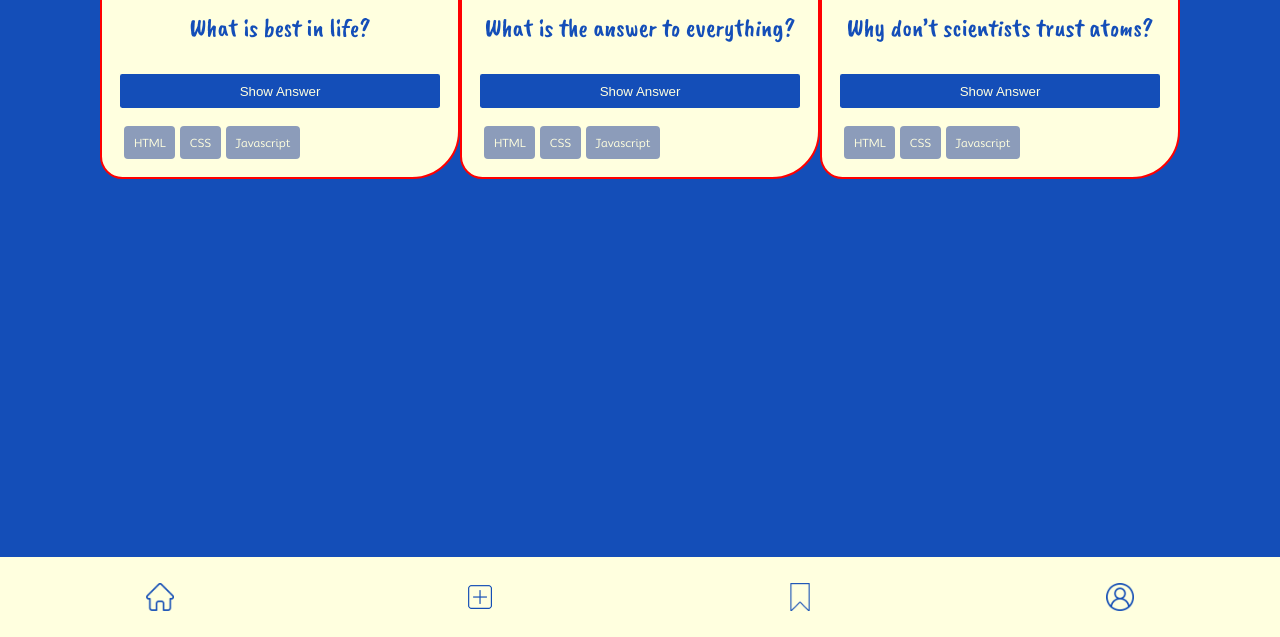
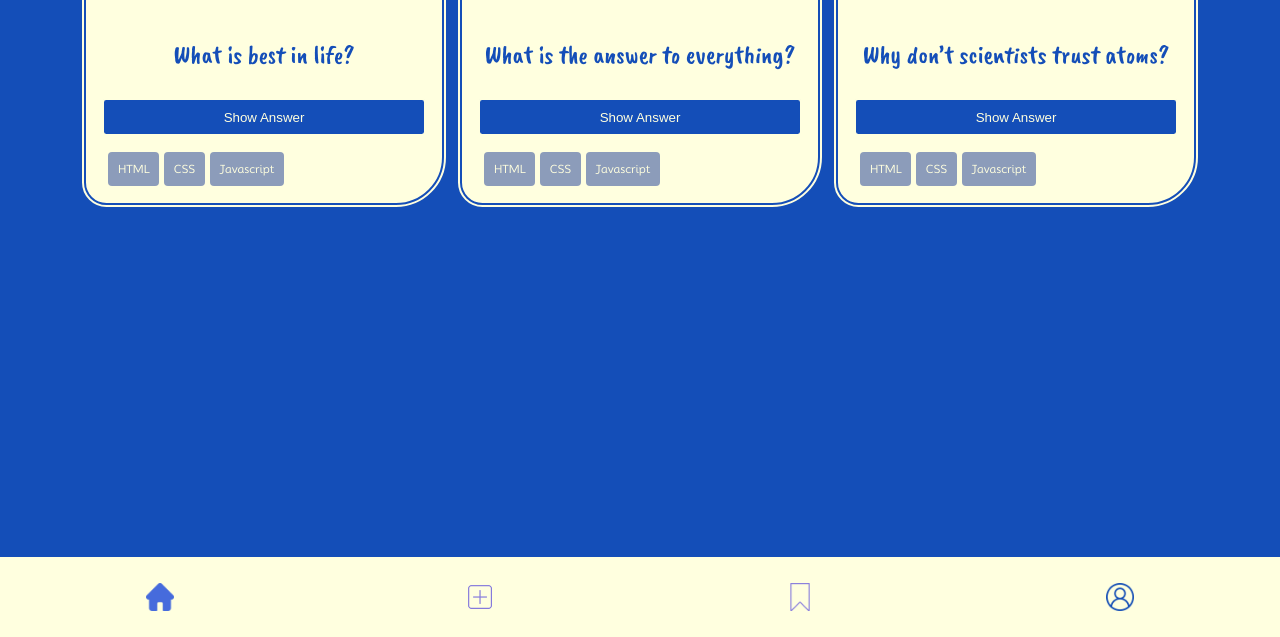
Before and after one commit to renewensel/rene-quiz-app, a plain HTML site: page index.html in a window 1280 px wide. Shown: the part 163-800 px from the top of the page. Drawn offline with Linux system fonts and the light colour scheme.

Commit message:
styles update

```diff
--- a/styles.css
+++ b/styles.css
@@ -22,8 +22,6 @@ body {
     background-color: var(--dark-blue);
 }
 
-<<<<<<< HEAD
-=======
 h1 {
     font-family: "CaveatBrush";
     font-size: 3rem;
@@ -36,8 +34,8 @@ main {
 
 section {
     border: 2px red solid;
+}
 
->>>>>>> 550d65737bc0a8477e46776d837bd19e22543fda
 main {
     display: flex;
     flex-direction: row;
```
